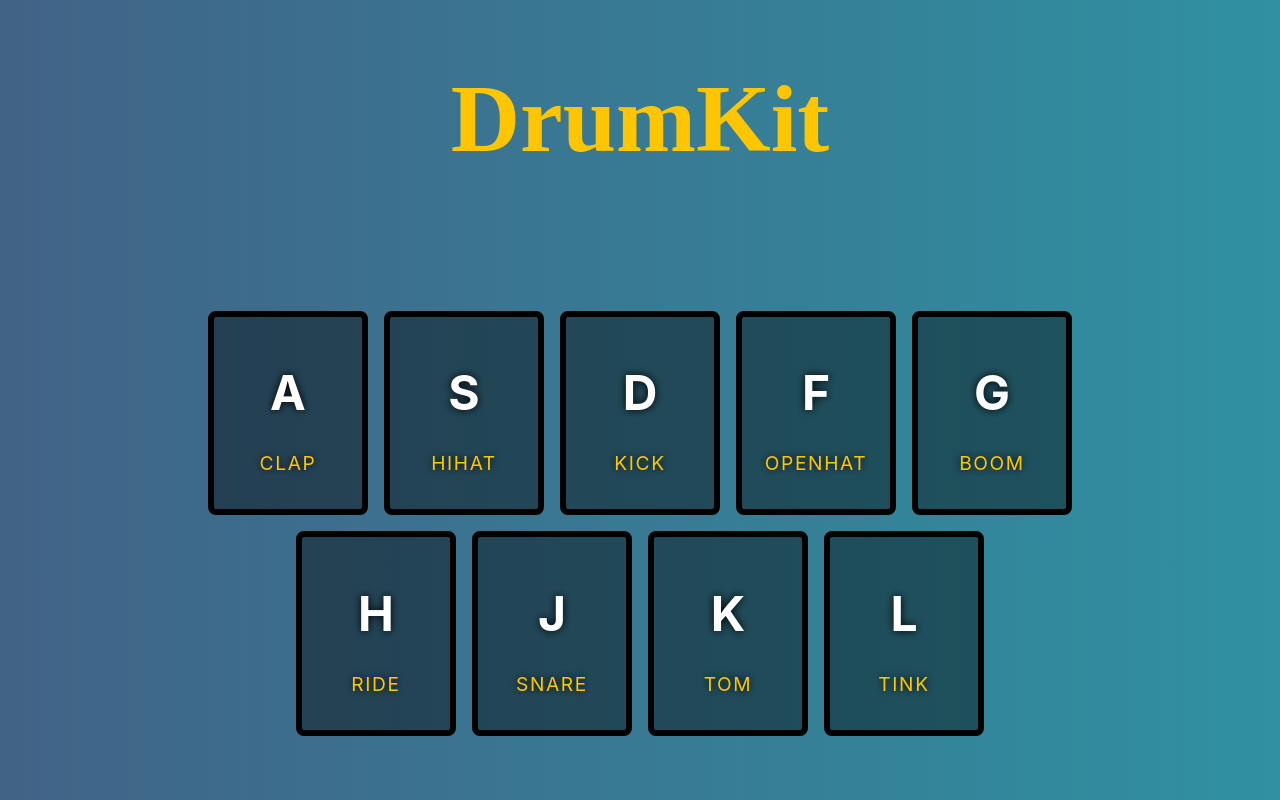
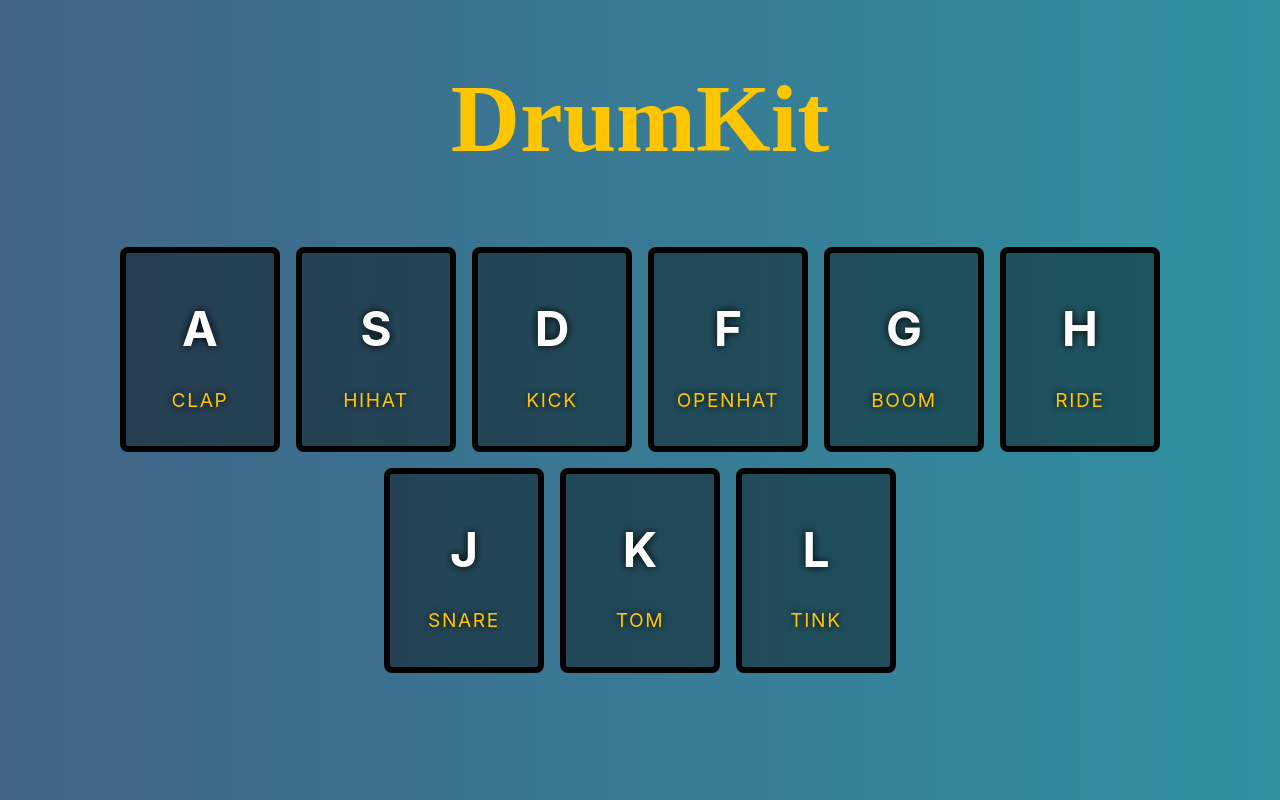
Before and after one commit to tluper94/drum-kit, a React (Create React App) app: page / in a window 1280 px wide. Built offline with nearby package versions, Linux system fonts and the light colour scheme.

Commit message:
Fixed Margin

```diff
--- a/src/Containers/App.js
+++ b/src/Containers/App.js
@@ -8,7 +8,7 @@ class App extends Component {
  		return (
  			<div className='h100'>
  				<h1 className='title'>DrumKit</h1>
- 				<div  className='ma6' >
+ 				<div  className='ma5' >
  					<Keyboard beats={beats} />
  				</div>
  			</div>
```
